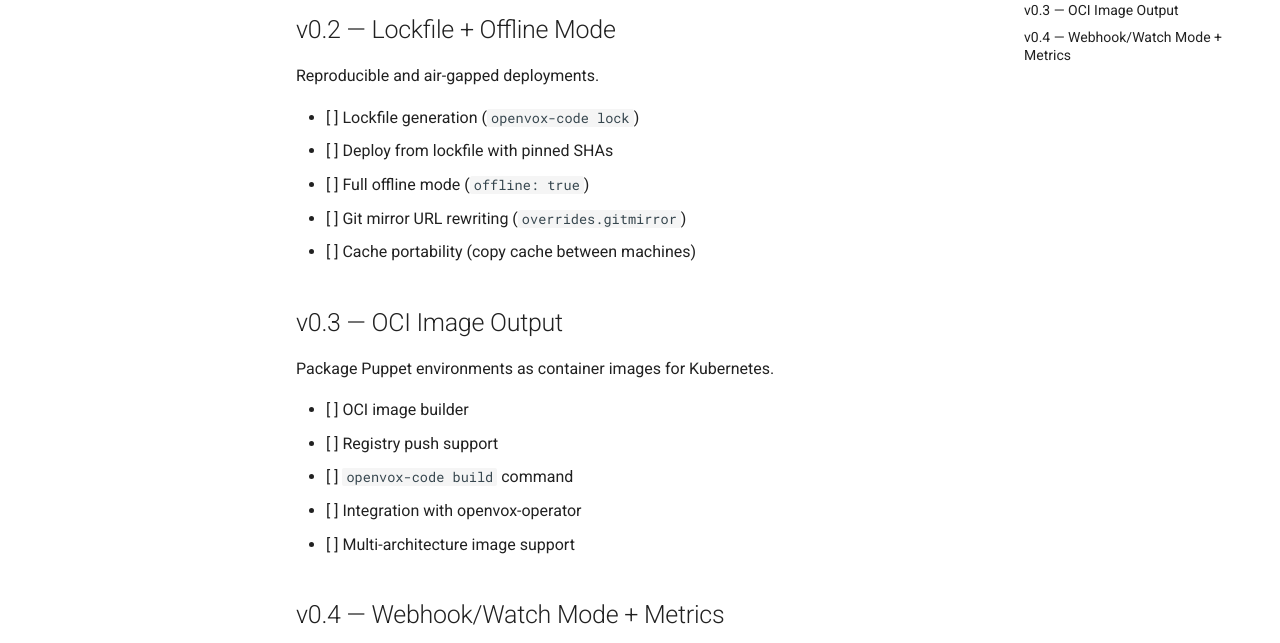
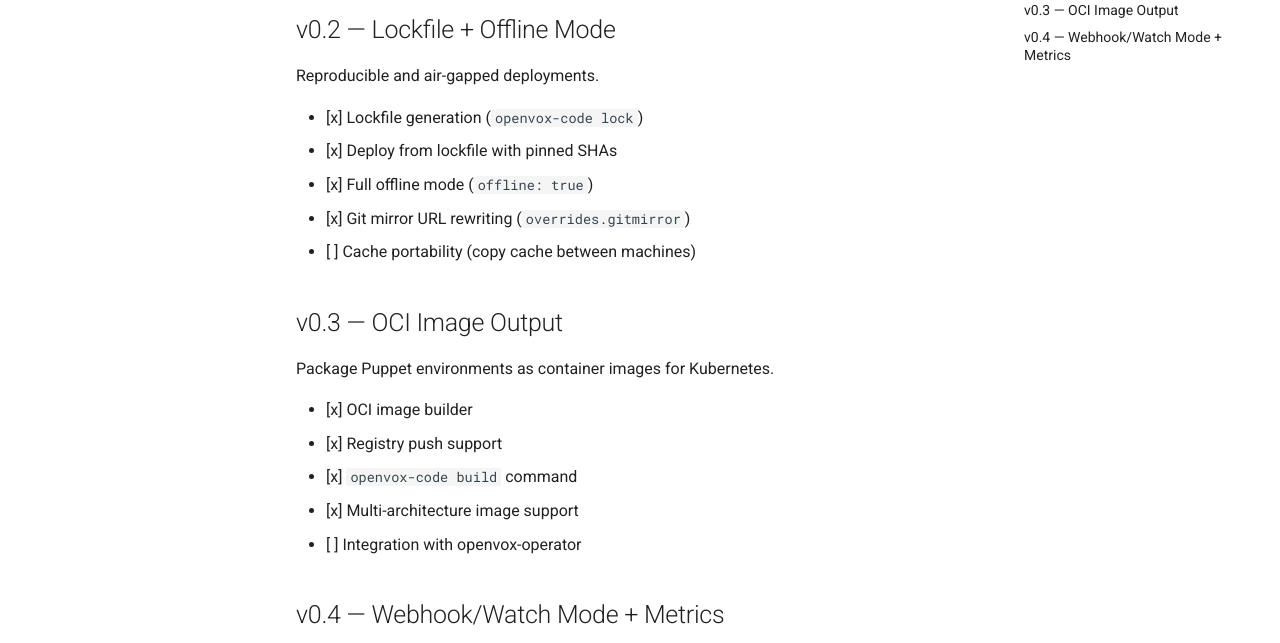
Before and after one commit to slauger/openvox-code, an MkDocs documentation site: the page built from docs/roadmap.md, in a window 1280 px wide and 900 px high, scrolled down 524 px. Shown: the part 152-795 px from the top of the window. Built offline with MkDocs 1.6.1 and Material for MkDocs 9.7.7, drawn with Linux system fonts in a browser that asks for light colours; comment, search, counter and statistics services are not loaded.

```diff
--- a/docs/roadmap.md
+++ b/docs/roadmap.md
@@ -19,21 +19,21 @@ Minimum viable product: fetch Git repositories and deploy Puppet environments to
 
 Reproducible and air-gapped deployments.
 
-- [ ] Lockfile generation (`openvox-code lock`)
-- [ ] Deploy from lockfile with pinned SHAs
-- [ ] Full offline mode (`offline: true`)
-- [ ] Git mirror URL rewriting (`overrides.gitmirror`)
+- [x] Lockfile generation (`openvox-code lock`)
+- [x] Deploy from lockfile with pinned SHAs
+- [x] Full offline mode (`offline: true`)
+- [x] Git mirror URL rewriting (`overrides.gitmirror`)
 - [ ] Cache portability (copy cache between machines)
 
 ## v0.3 — OCI Image Output
 
 Package Puppet environments as container images for Kubernetes.
 
-- [ ] OCI image builder
-- [ ] Registry push support
-- [ ] `openvox-code build` command
+- [x] OCI image builder
+- [x] Registry push support
+- [x] `openvox-code build` command
+- [x] Multi-architecture image support
 - [ ] Integration with openvox-operator
-- [ ] Multi-architecture image support
 
 ## v0.4 — Webhook/Watch Mode + Metrics
 
```
Also changed, not shown: CONTRIBUTING.md (added, +90 -0 lines), README.md (+54 -8 lines), renovate.json (added, +19 -0 lines).
